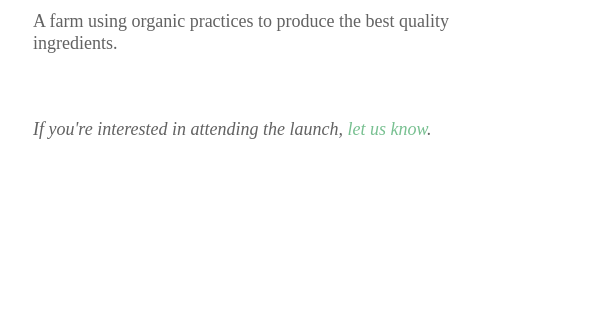
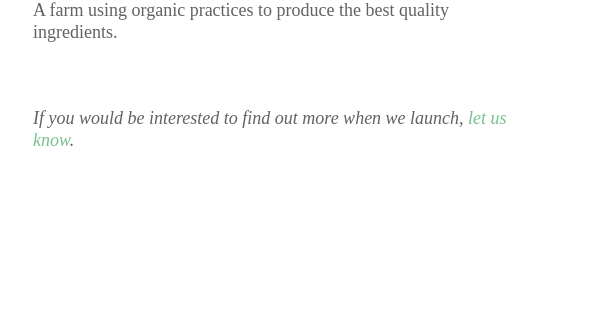
Before and after one commit to barleybrook/barleybrook.github.io, a plain HTML site: page index.html in a window 1280 px wide. Shown: the part 340-675 px from the top of the page, 32-635 px from the left. Drawn offline with Linux system fonts and the light colour scheme.

Commit message:
Barleybrook v3

```diff
--- a/index.html
+++ b/index.html
@@ -39,7 +39,7 @@
 					</h3>
 
 					<p class="m2-txt1 p-b-46">
-						A restaurant connected to the land and shaped by the seasons.<br><br>A farm using organic practices to produce the best quality ingredients.<br><br><br><br><em>If you're interested in attending the launch, <a href="mailto:matthew@barleybrook.com?Subject=Barleybrook - Launch">let us know</a>.</em>
+						A restaurant connected to the land and shaped by the seasons.<br><br>A farm using organic practices to produce the best quality ingredients.<br><br><br><br><em>If you would be interested to find out more when we launch, <a href="mailto:matthew@barleybrook.com?Subject=Barleybrook - Launch">let us know</a>.</em>
 					</p>
 
 					<form class="">
```
